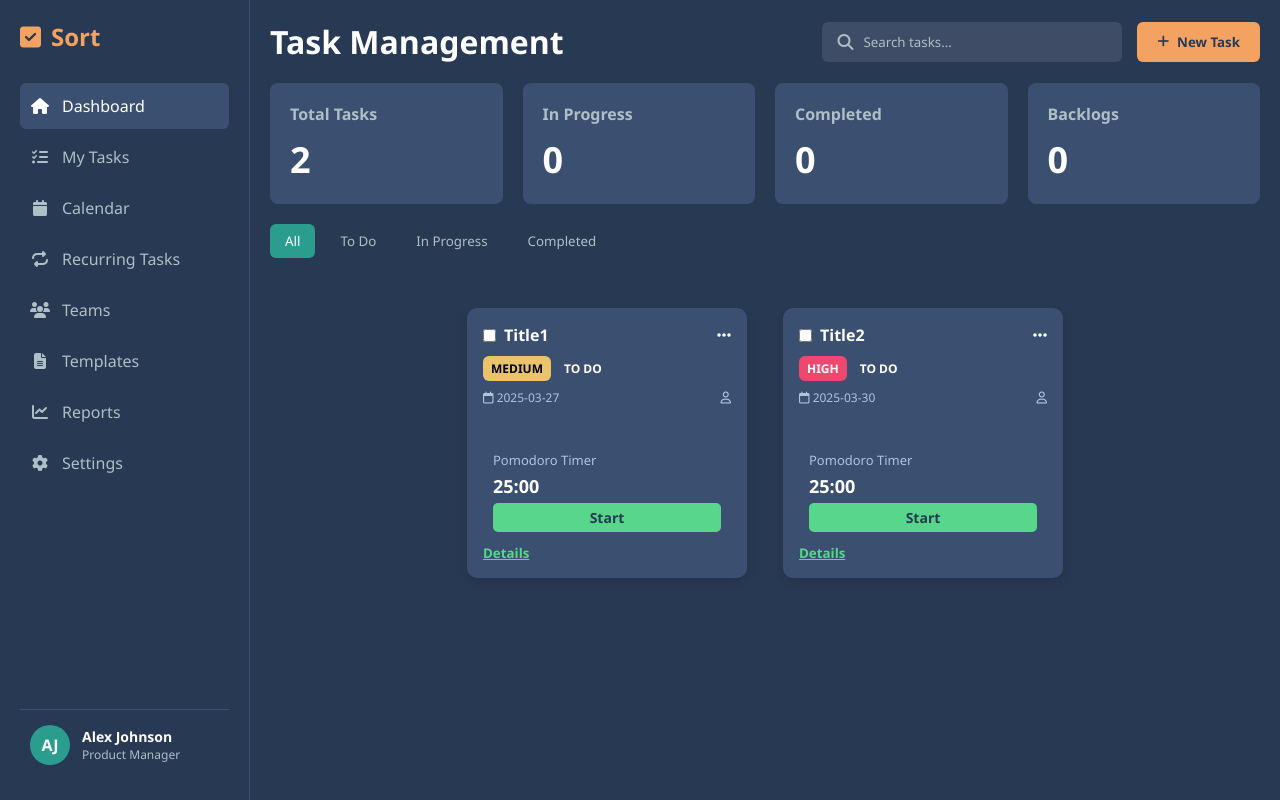
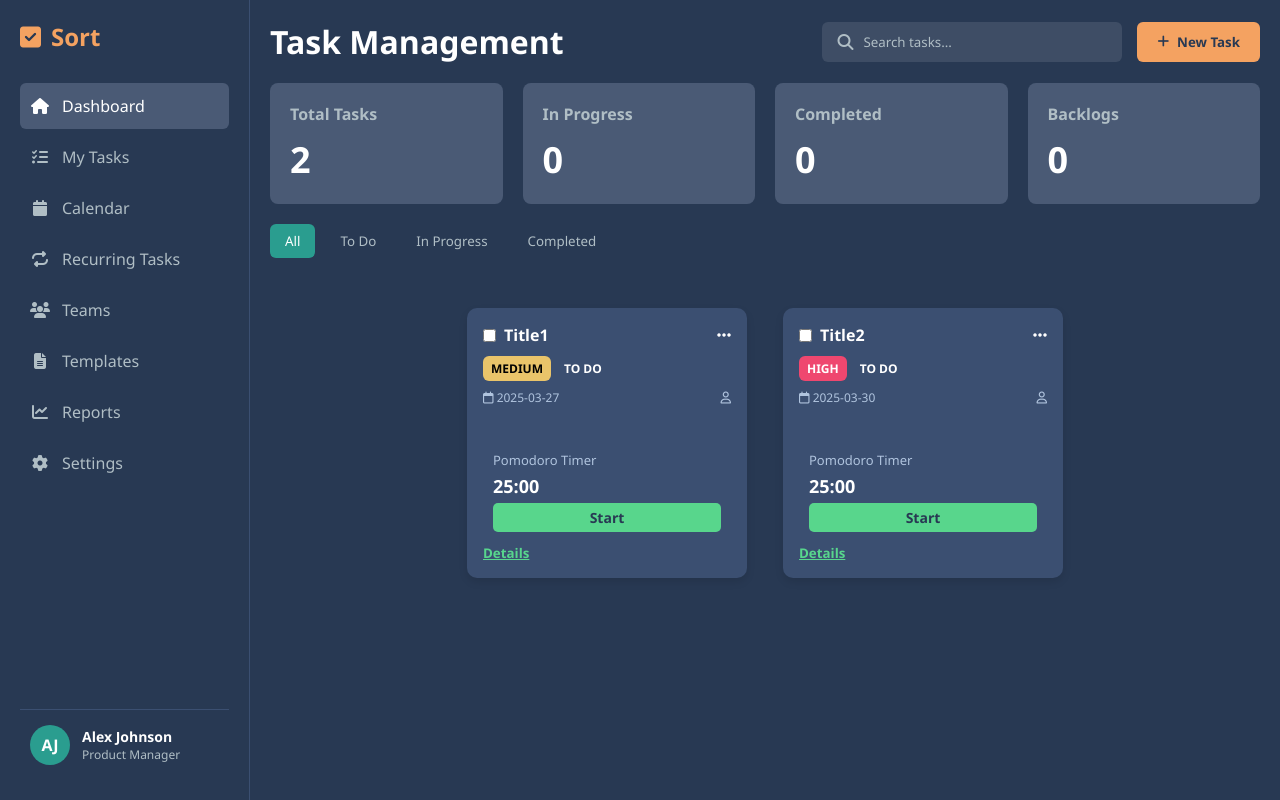
Before and after one commit to AdityaPaliwal25/Task-Management, a React (Vite) app: page / in a window 1280 px wide. Built offline with nearby package versions, Linux system fonts and the light colour scheme.

Commit message:
added styling changes

```diff
--- a/src/components/Dashboard.css
+++ b/src/components/Dashboard.css
@@ -74,7 +74,7 @@
   }
 
   .stat-card {
-    background-color: var(--steel-blue);
+    background-color: #4A5A75;
     border-radius: 8px;
     padding: 20px;
   }
--- a/src/components/Sidebar.css
+++ b/src/components/Sidebar.css
@@ -37,12 +37,12 @@
   }
 
   .nav-item:hover {
-    background-color: var(--steel-blue);
+    background-color: #4A5A75;
     color: var(--white);
   }
 
   .nav-item.active {
-    background-color: var(--steel-blue);
+    background-color:#4A5A75;
     color: var(--white);
   }
 
```
